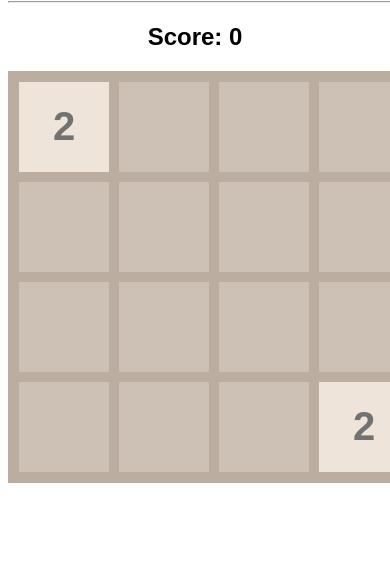
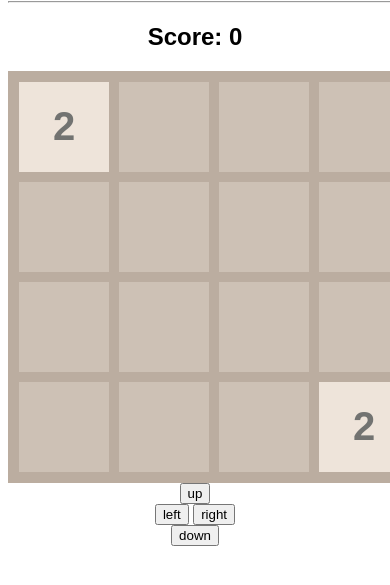
Before and after one commit to tcat2022/testGame, a plain HTML site: page index.html in a window 390 px wide. Shown: the part 79-664 px from the top of the page. Drawn offline with Linux system fonts and the light colour scheme.

Commit message:
working on mobile game and quality of life changes

```diff
--- a/index.html
+++ b/index.html
@@ -12,6 +12,12 @@
     <h2>Score: <span id="score">0</span></h2>
     <div id="board">
     </div>
+    <div id="controls">
+        <button class="buttons" onclick="up()">up</button><br>
+        <button class="buttons" onclick="left()">left</button>
+        <button class="buttons" onclick="right()">right</button><br>
+        <button class="buttons" onclick="down()">down</button>
+    </div>
     <script src="script.js"></script>
 </body>
 </html>
--- a/script.js
+++ b/script.js
@@ -70,6 +70,23 @@ if( num > 0) {
         tile.classList.add("x8192");
     }
   }
+}
+
+function up() {
+    slideUp();
+    setTwo();
+}
+function down() {
+    slideDown();
+    setTwo();
+}
+function left() {
+    slideLeft();
+    setTwo();
+}
+function right() {
+    slideRight();
+    setTwo();
 }
 
 document.addEventListener('keyup', (e) => {
```
